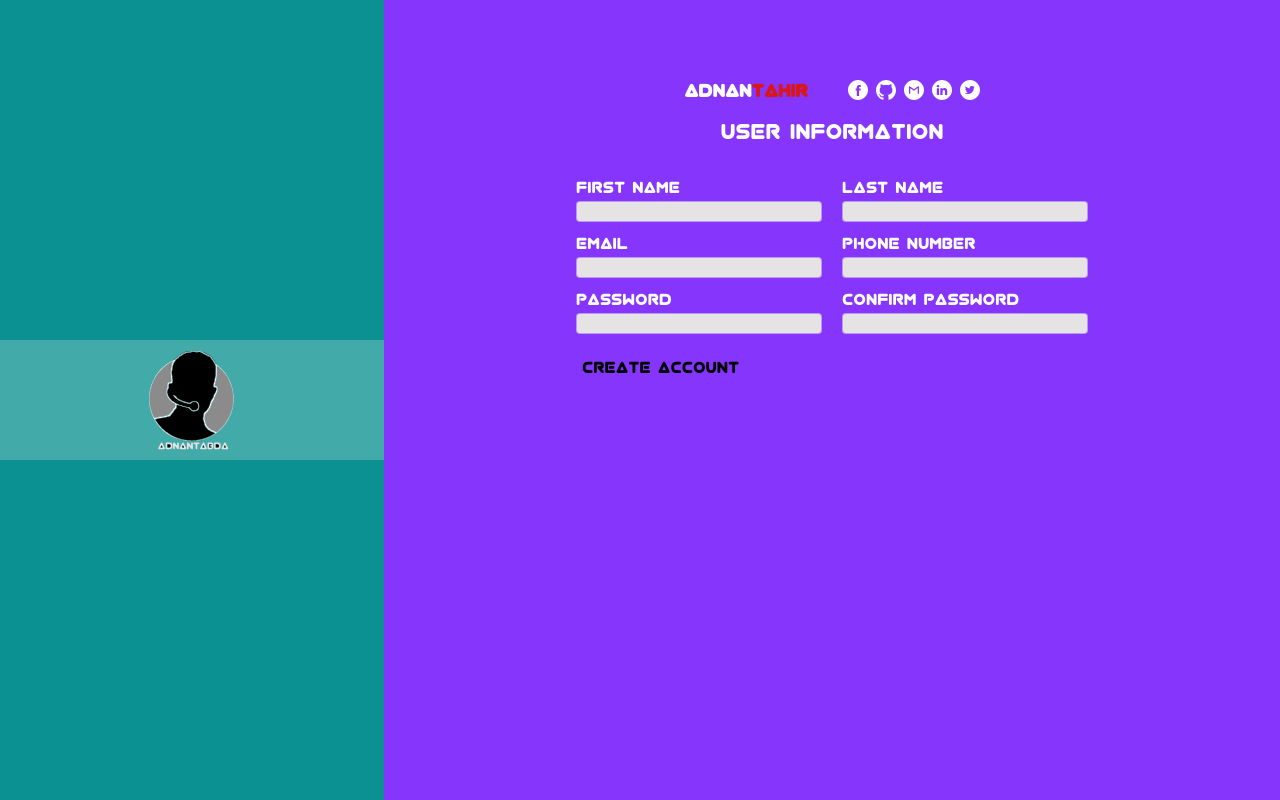
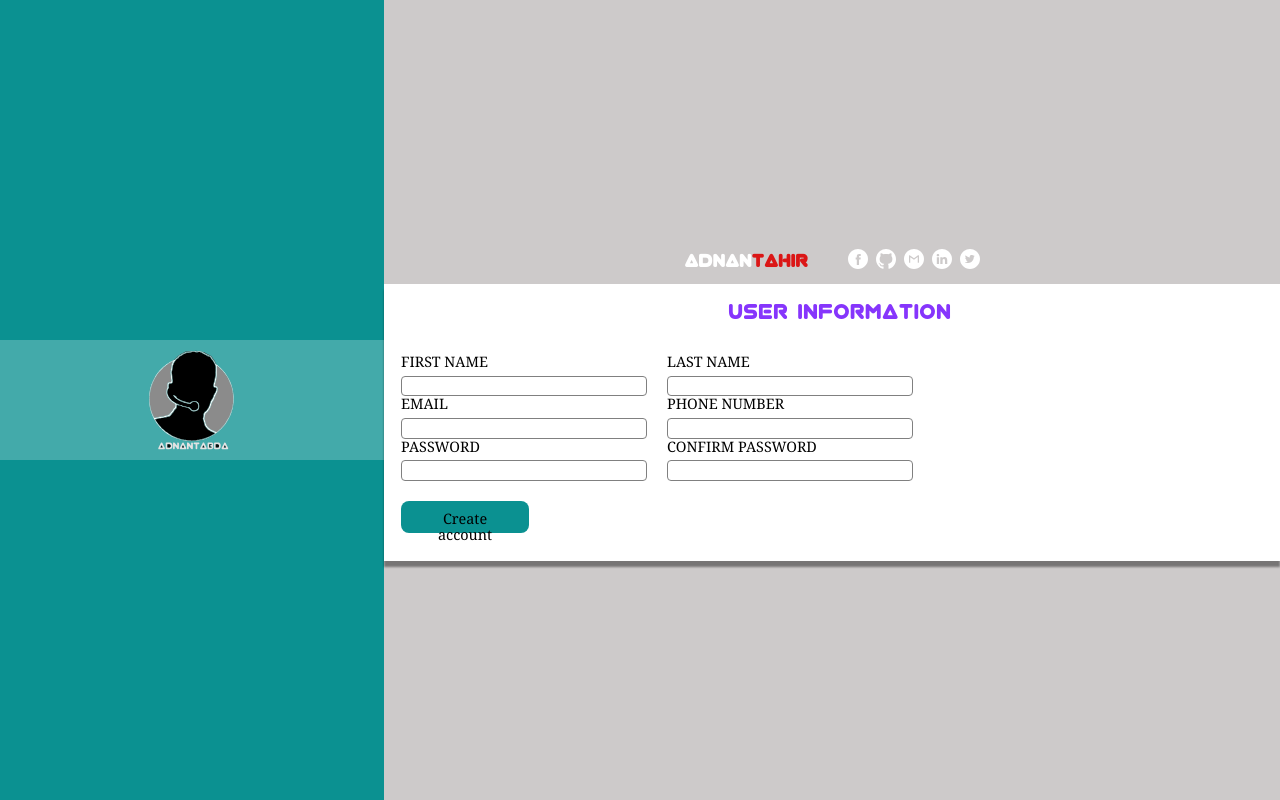
Before and after one commit to adnantabda/signup-form, a plain HTML site: page index.html in a window 1280 px wide. Drawn offline with Linux system fonts and the light colour scheme.

Commit message:
Modify margin of the button

```diff
--- a/index.html
+++ b/index.html
@@ -5,8 +5,8 @@
     <meta charset="UTF-8">
     <meta name="viewport" content="width=device-width, initial-scale=1.0">
     <title>Signup form</title>
+    <link rel="stylesheet" href="normalize.css">
     <link href="style.css" rel="stylesheet">
-    <link rel="stylesheet" href="normalize.css">
 </head>
 
 <body>
@@ -61,11 +61,11 @@
                 <div class="info-container">
 
                     <label for="password">PASSWORD</label>
-                    <input type="password" name="password" id="password" required>
+                    <input class="password" type="password" name="password" id="password" required>
                 </div>
                 <di class="info-container">
                     <label for="confirm_password">CONFIRM PASSWORD</label>
-                    <input type="password" name="confirm_password" id="confirm_password" required>
+                    <input  class="password" type="password" name="confirm_password" id="confirm_password" required>
                 </di>
             </fieldset>
             <fieldset>
@@ -74,7 +74,25 @@
 
         </form>
     </div>
+<script>
+    const password1 = document.querySelector("#password")
+    const confirm_password = document.querySelectorAll("#confirm_password")
+    const password = document.querySelector(".password")
+    const submit = document.querySelector("button")
+    submit.addEventListener("click" , ()=>{
+        if (password1.value !== confirm_password.value ) {
+            password.forEach((pass)=>{
 
+                password.style.border = "1px solid red"
+
+
+            })
+
+        }
+    })
+
+
+</script>
 
 </body>
 
--- a/style.css
+++ b/style.css
@@ -7,6 +7,7 @@ body{
     display: flex;
     font-size: 62.5%;
     width: 100vw;
+    /* height: 100vh; */
 }
 
 h2{
@@ -31,9 +32,9 @@ h2{
     display: flex;
     flex-direction: column;
     height: 100vh;
-    width: 70vw;
+    width: 70%;
     /* background-color: gray; */
-    background-color: #8635fc;
+    background-color: rgb(205, 202, 202);
     align-items: center;
     justify-content: center;
 }
@@ -83,14 +84,22 @@ span{
 
 form{
     font-size: .9rem;
-    color: #fff;
+    color: black;
+    background-color: white;
 
-    font-family: adnan-virgo;
-    border-radius: 8px;
+    /* font-family: adnan-virgo; */
+    font-family: Georgia, 'Times New Roman', Times, serif;
+    /* border-radius: 8px; */
     padding: 8px;
-    height: 75vh;
-    align-items: center;
-    justify-content: center;
+    /* height: 75vh; */
+    width: 100%;
+    /* align-items: center;
+    justify-content: center; */
+    padding: 0;
+    padding-top: 18px;
+    padding-bottom: 28px;
+
+    box-shadow: 0 6px 2px rgba(0, 0, 0, 0.422);
 }
 
 fieldset{
@@ -98,6 +107,8 @@ fieldset{
     border: none;
     gap: 20px;
     flex-wrap: wrap;
+    padding: 0;
+    padding-left: 15px;
 }
 
 .info-container{
@@ -115,11 +126,11 @@ legend{
 }
 
 input{
-    background-color: rgb(229, 227, 227);
+    /* background-color: rgb(229, 227, 227); */
     border-radius: 4px;
     border: none;
     width: 15rem;
-    border : 1px solid #8535fc6d;
+    border : 1px solid gray;
 }
 label{
     margin-right: 4px;
@@ -130,12 +141,14 @@ input:focus{
 }
 
 button{
-    border-radius: 40px;
+    border-radius: 8px;
     /* background-color: rgb(20, 80, 2); */
-    background-color: #8635fc;
+    background-color: rgb(11, 145, 145);
     border: none;
-    width: auto;
-    height: 2.5rem;
+    width: 8rem;
+    padding: 10px 15px 10px 15px;
+    height: 2rem;
+    margin-top: 20px;
 }
 
 button:active{
```
